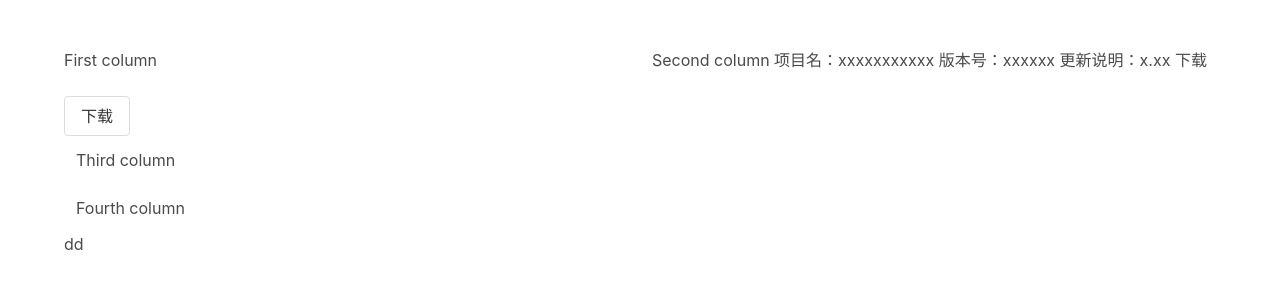
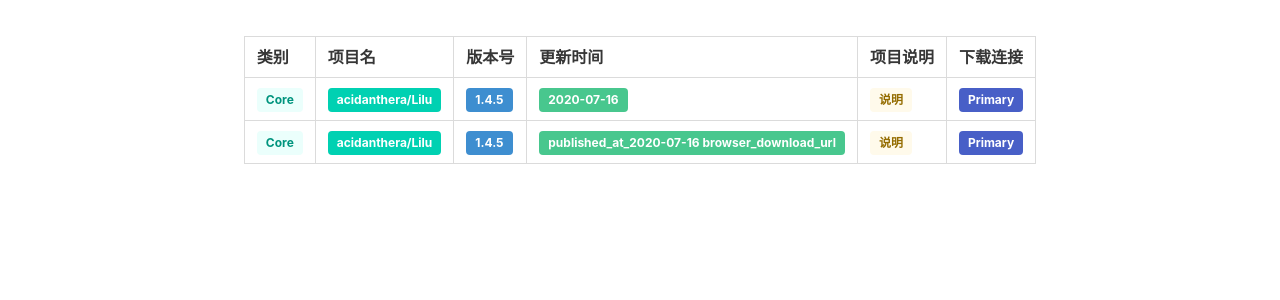
Before and after one commit to woq/Easy-Kexts, a PHP site: page / in a window 1280 px wide. Shown: the top 300 px of the page. Run offline with PHP 8.4, Linux system fonts and the light colour scheme; lists and menus that the app fills with data are empty.

Commit message:
Update index.php
HTML框架构成

```diff
--- a/index.php
+++ b/index.php
@@ -7,31 +7,40 @@
     <link rel="stylesheet" href="https://cdn.bootcdn.net/ajax/libs/bulma/0.9.0/css/bulma.min.css">
 </head>
 <body>
-<section class="section">
+<section class="section" name="Core">
     <div class="container">
-        <div class="columns">
-            <div class="column is-half">
-                First column
-            </div>
-            <div class="column is-half">
-                Second column
-                项目名：xxxxxxxxxxx
-                版本号：xxxxxx
-                更新说明：x.xx
-                下载
-            </div>
-
-
+        <div class="columns is-vcentered is-centered">
+            <table class="table is-bordered ">
+                <thead>
+                <tr>
+                    <th><abbr>类别</abbr></th>
+                    <th><abbr>项目名</abbr></th>
+                    <th><abbr>版本号</abbr></th>
+                    <th><abbr>更新时间</abbr></th>
+                    <th><abbr>项目说明</abbr></th>
+                    <th><abbr>下载连接</abbr></th>
+                </tr>
+                </thead>
+                <tfoot>
+                <tr>
+                    <th><span class="tag is-primary is-light">Core</span></th>
+                    <th><a href="https://github.com/acidanthera/Lilu" target="_blank"><span class="tag is-primary">acidanthera/Lilu</span></a></th>
+                    <th><span class="tag is-info">1.4.5</span></th>
+                    <th><span class="tag is-success">2020-07-16</span></th>
+                    <th><span class="tag is-warning is-light">说明</span></th>
+                    <th><a href="" target="_blank"><span class="tag is-link">Primary</span></a></th>
+                </tr>
+                <tr>
+                    <th><span class="tag is-primary is-light">Core</span></th>
+                    <th><a href="https://github.com/acidanthera/Lilu" target="_blank"><span class="tag is-primary">acidanthera/Lilu</span></a></th>
+                    <th><span class="tag is-info">1.4.5</span></th>
+                    <th><span class="tag is-success">published_at_2020-07-16 browser_download_url</span></th>
+                    <th><span class="tag is-warning is-light">说明</span></th>
+                    <th><a href="" target="_blank"><span class="tag is-link">Primary</span></a></th>
+                </tr>
+                </tfoot>
+            </table>
         </div>
-        <a class="button">下载</a>
-        <div class="column">
-            Third column
-        </div>
-        <div class="column">
-            Fourth column
-        </div>
-        <h5>dd</h5>
-            <?php ?>
     </div>
 </section>
 </body>
```
